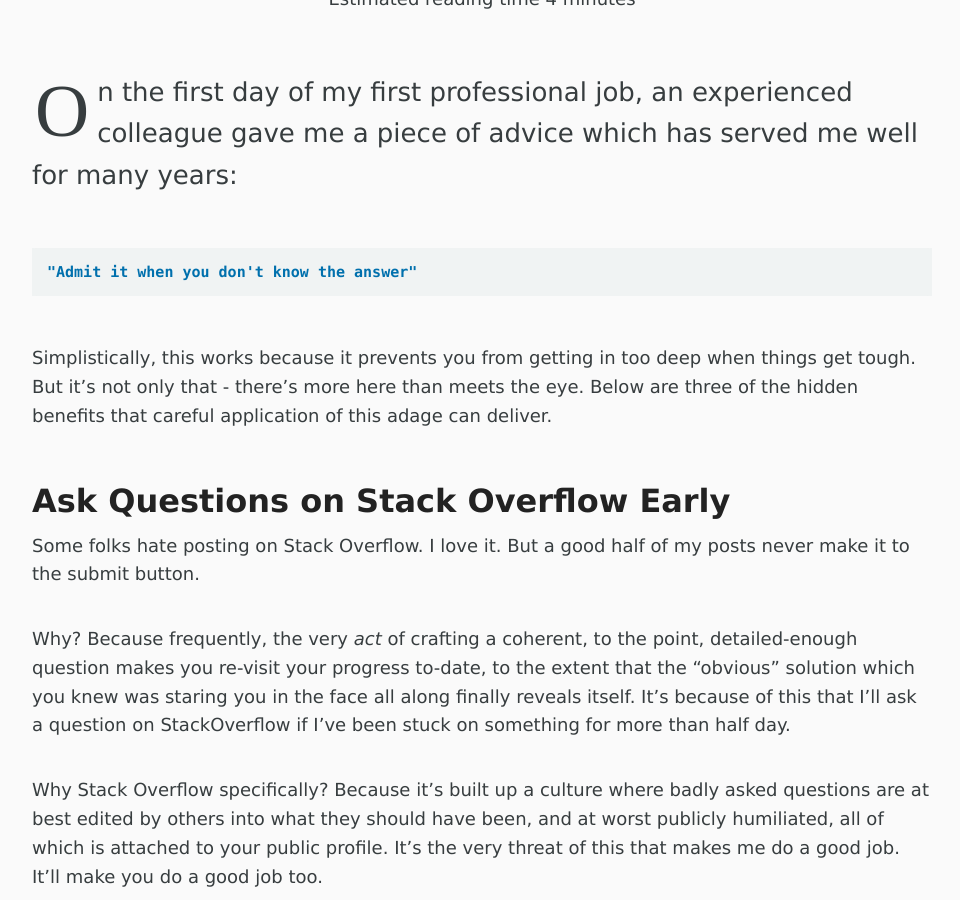
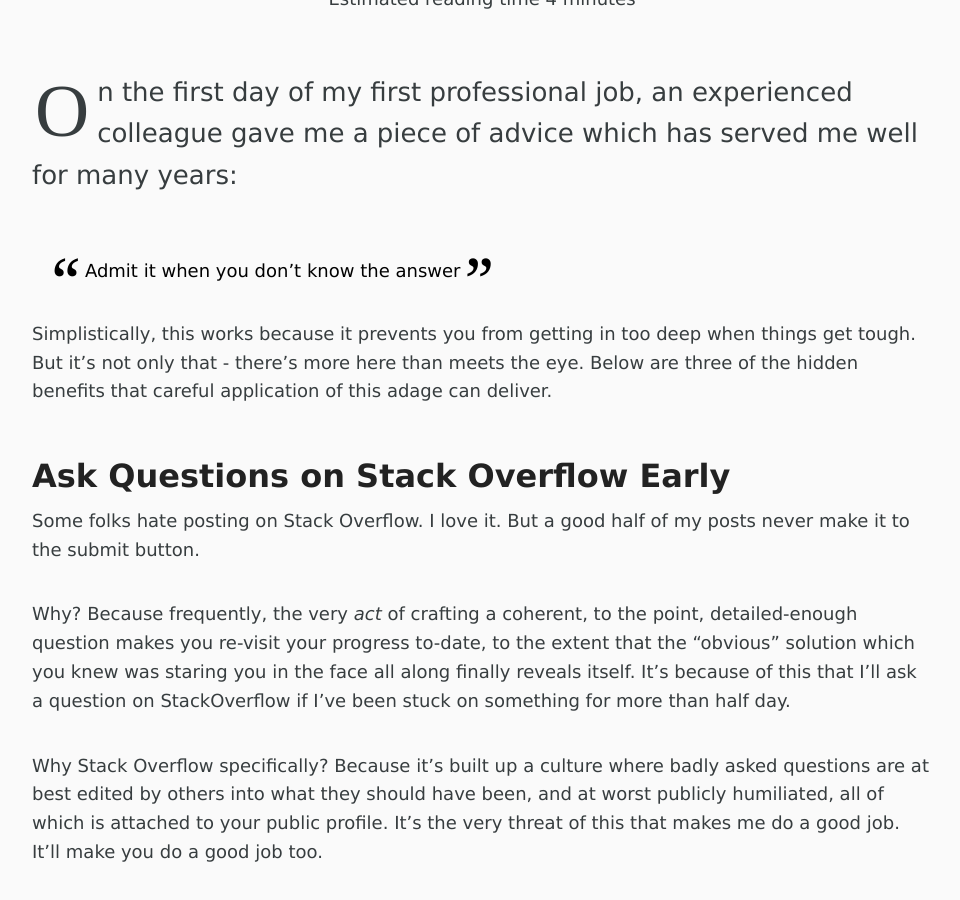
Before and after one commit to Capgemini/capgemini.github.io, a Jekyll site: the page built from _posts/2015-03-18-its-sometimes-clever-to-admit.md, in a window 1280 px wide and 900 px high, scrolled down 390 px. Shown: the whole window, without its empty margins (158-1118 px from the left). Built offline with Jekyll 4.4.1, drawn with Linux system fonts in a browser that asks for light colours; comment, search, counter and statistics services are not loaded.

Commit message:
Update from https://github.com/Capgemini/blog-private/commit/a9cb5ea722db313da1d8f20096303441ad14b432

```diff
--- a/_posts/2015-03-18-its-sometimes-clever-to-admit.md
+++ b/_posts/2015-03-18-its-sometimes-clever-to-admit.md
@@ -14,7 +14,7 @@
 
 On the first day of my first professional job, an experienced colleague gave me a piece of advice which has served me well for many years:
 
-    "Admit it when you don't know the answer"
+> Admit it when you don't know the answer
 
 Simplistically, this works because it prevents you from getting in too deep when things get tough.  But it's not only that - there's more here than meets the eye. Below are three of the hidden benefits that careful application of this adage can deliver.
 
```
